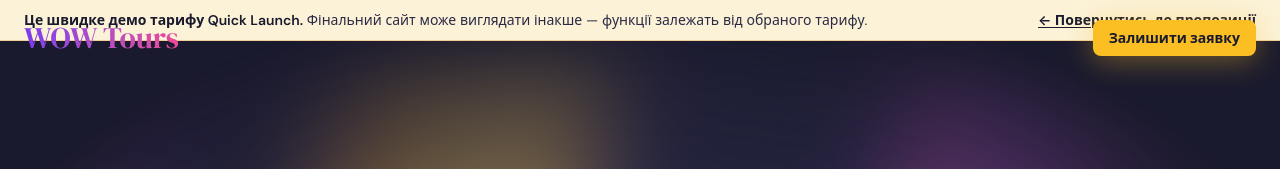
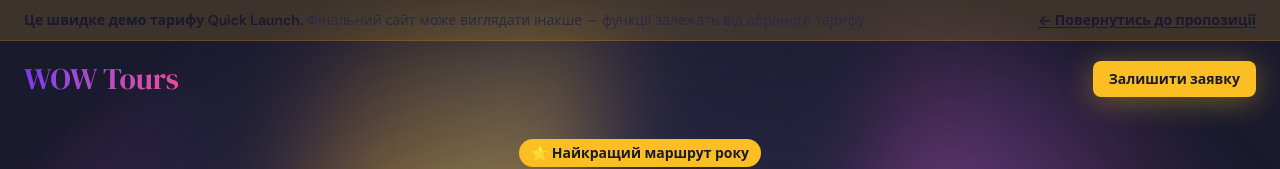
Before and after one commit to webspirio/wow-tours, a React (Vite) app: page / in a window 1280 px wide. Shown: the top 169 px of the page. Built offline with nearby package versions, Linux system fonts and the light colour scheme.

Commit message:
fix(proposal): nest DemoBanner inside Header so its link is clickable

```diff
--- a/src/components/sections/header.jsx
+++ b/src/components/sections/header.jsx
@@ -2,7 +2,7 @@ import { useEffect, useState } from "react";
 import { Button } from "@/components/ui/button";
 import { cn } from "@/lib/utils";
 
-export function Header() {
+export function Header({ topSlot = null }) {
   const [scrolled, setScrolled] = useState(false);
 
   useEffect(() => {
@@ -17,11 +17,17 @@ export function Header() {
       className={cn(
         "fixed top-0 left-0 right-0 z-50 transition-all duration-300",
         scrolled
-          ? "bg-paper/95 backdrop-blur-lg border-b border-border py-3"
-          : "bg-transparent py-5"
+          ? "bg-paper/95 backdrop-blur-lg border-b border-border"
+          : "bg-transparent"
       )}
     >
-      <div className="max-w-7xl mx-auto px-6 flex items-center justify-between">
+      {topSlot}
+      <div
+        className={cn(
+          "max-w-7xl mx-auto px-6 flex items-center justify-between transition-all duration-300",
+          scrolled ? "py-3" : "py-5"
+        )}
+      >
         <a href="#top" className="font-display text-2xl md:text-3xl bg-gradient-to-r from-violet to-pink bg-clip-text text-transparent leading-none">
           WOW Tours
         </a>
--- a/src/landing.jsx
+++ b/src/landing.jsx
@@ -17,8 +17,7 @@ export default function Landing() {
   return (
     <BookingPrefillProvider>
       <div id="top" className="min-h-screen">
-        <DemoBanner />
-        <Header />
+        <Header topSlot={<DemoBanner />} />
         <main>
           <Hero />
           <QuickInfo />
```
